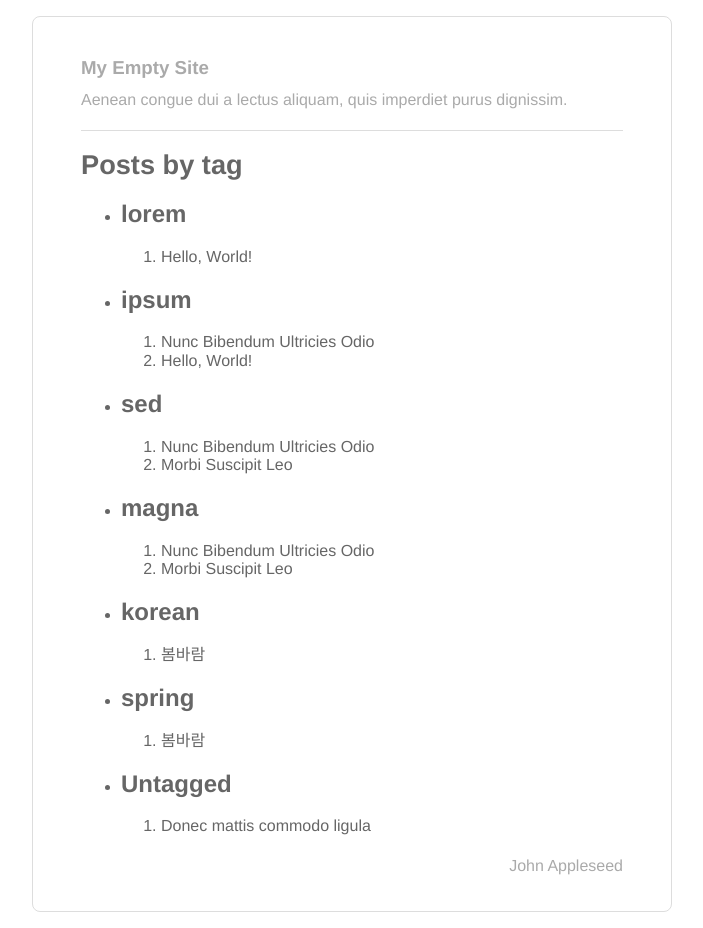
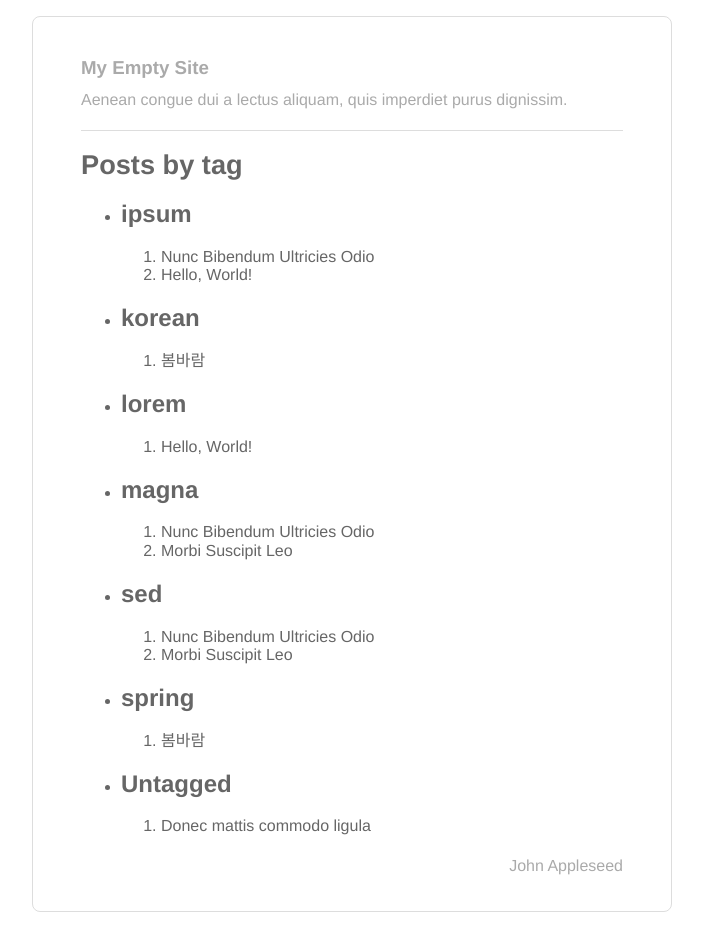
Before and after one commit to rakjin/empty-jekyll-site, a Jekyll site: the page built from tags.md, in a window 1280 px wide. Shown: the whole page, without its empty margins (288-991 px from the left). Built offline with Jekyll 4.4.1, drawn with Linux system fonts in a browser that asks for light colours.

Commit message:
sort by key

```diff
--- a/_includes/groups.html
+++ b/_includes/groups.html
@@ -1,14 +1,14 @@
 
 <ul>
 
-{% assign groups = site[group_type] %}
+{% assign groups = site[group_type] | sort %}
 
 {% for group in groups %}
-  {% assign name = group[0] %}
+  {% assign key = group[0] %}
   <li>
-    <h2>{{ name }}</h2>
+    <h2>{{ key }}</h2>
     <ol>
-    {% for post in groups[name] %}
+    {% for post in site[group_type][key] %}
       <li>{{ post.title }}</li>
     {% endfor %}
     </ol>
```
